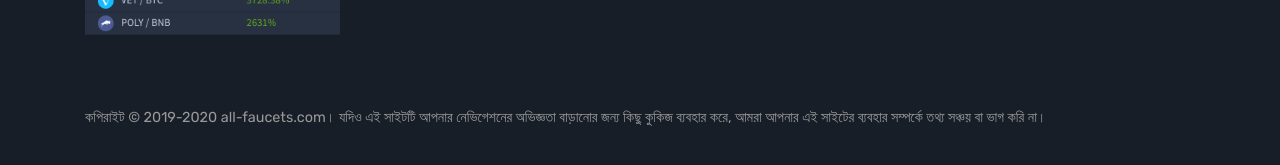
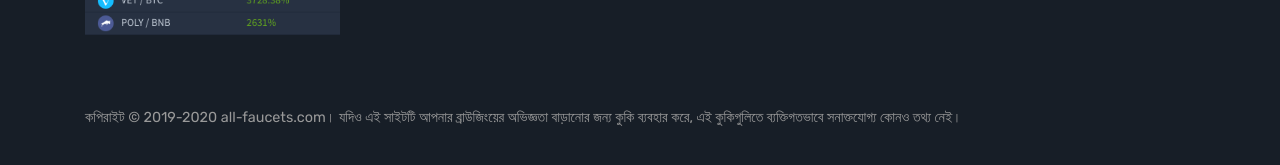
Before and after one commit to SadRobotChannel/af-bn, a Jekyll site: the page built from index.md, in a window 1280 px wide and 900 px high, scrolled down 904 px. Shown: the part 726-891 px from the top of the window. Built offline with Jekyll 4.4.1, drawn with Linux system fonts in a browser that asks for light colours; nearby versions of some CDN libraries; comment, search, counter and statistics services are not loaded.

Commit message:
Add files via upload

```diff
--- a/_layouts/default.html
+++ b/_layouts/default.html
@@ -132,7 +132,7 @@
 
             <div class="copyright">
                 <p class="pull-left">
-                কপিরাইট © 2019-2020 all-faucets.com। যদিও এই সাইটটি আপনার নেভিগেশনের অভিজ্ঞতা বাড়ানোর জন্য কিছু কুকিজ ব্যবহার করে, আমরা আপনার এই সাইটের ব্যবহার সম্পর্কে তথ্য সঞ্চয় বা ভাগ করি না।
+                কপিরাইট © 2019-2020 all-faucets.com। যদিও এই সাইটটি আপনার ব্রাউজিংয়ের অভিজ্ঞতা বাড়ানোর জন্য কুকি ব্যবহার করে, এই কুকিগুলিতে ব্যক্তিগতভাবে সনাক্তযোগ্য কোনও তথ্য নেই।
                 </p>
                 <p class="pull-right">
 
```
